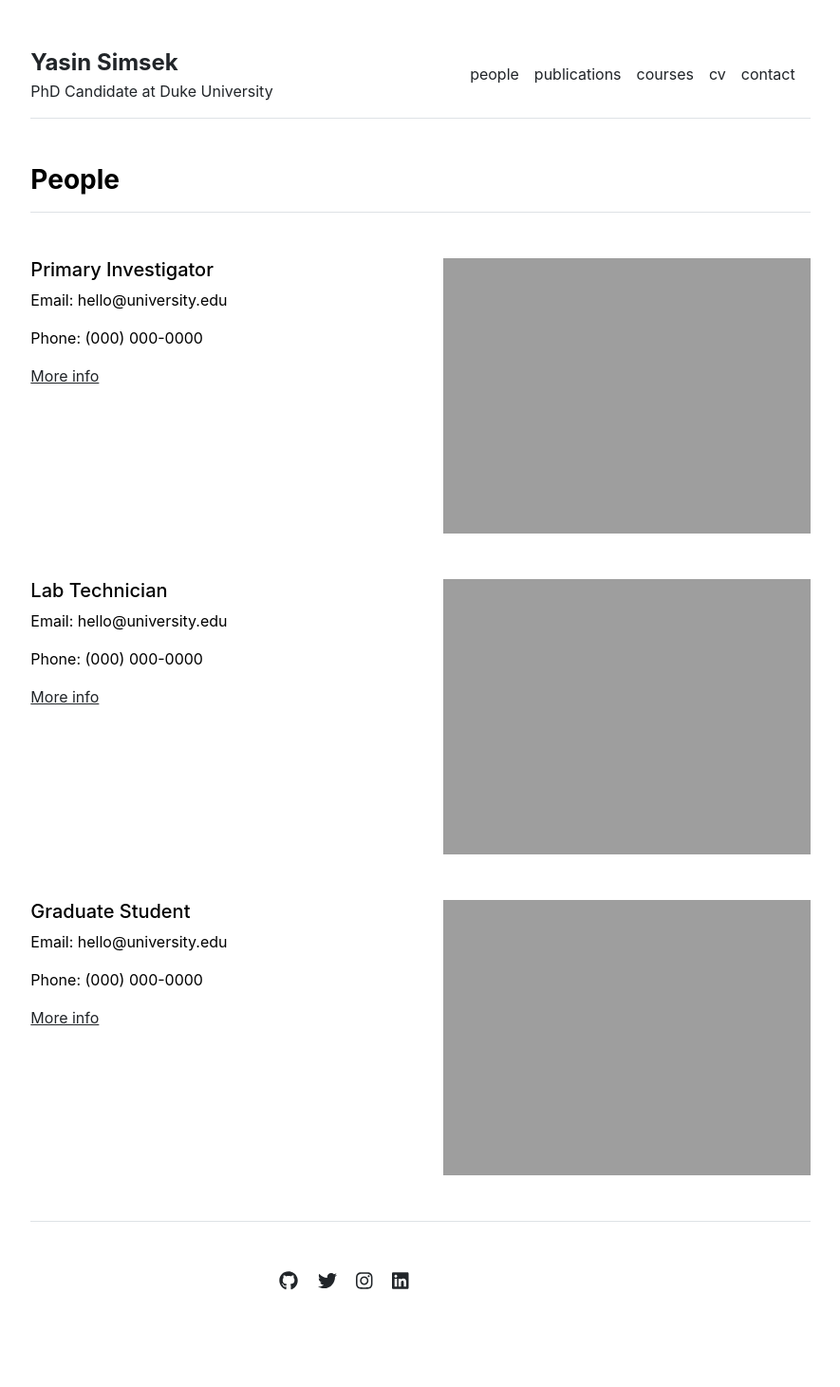
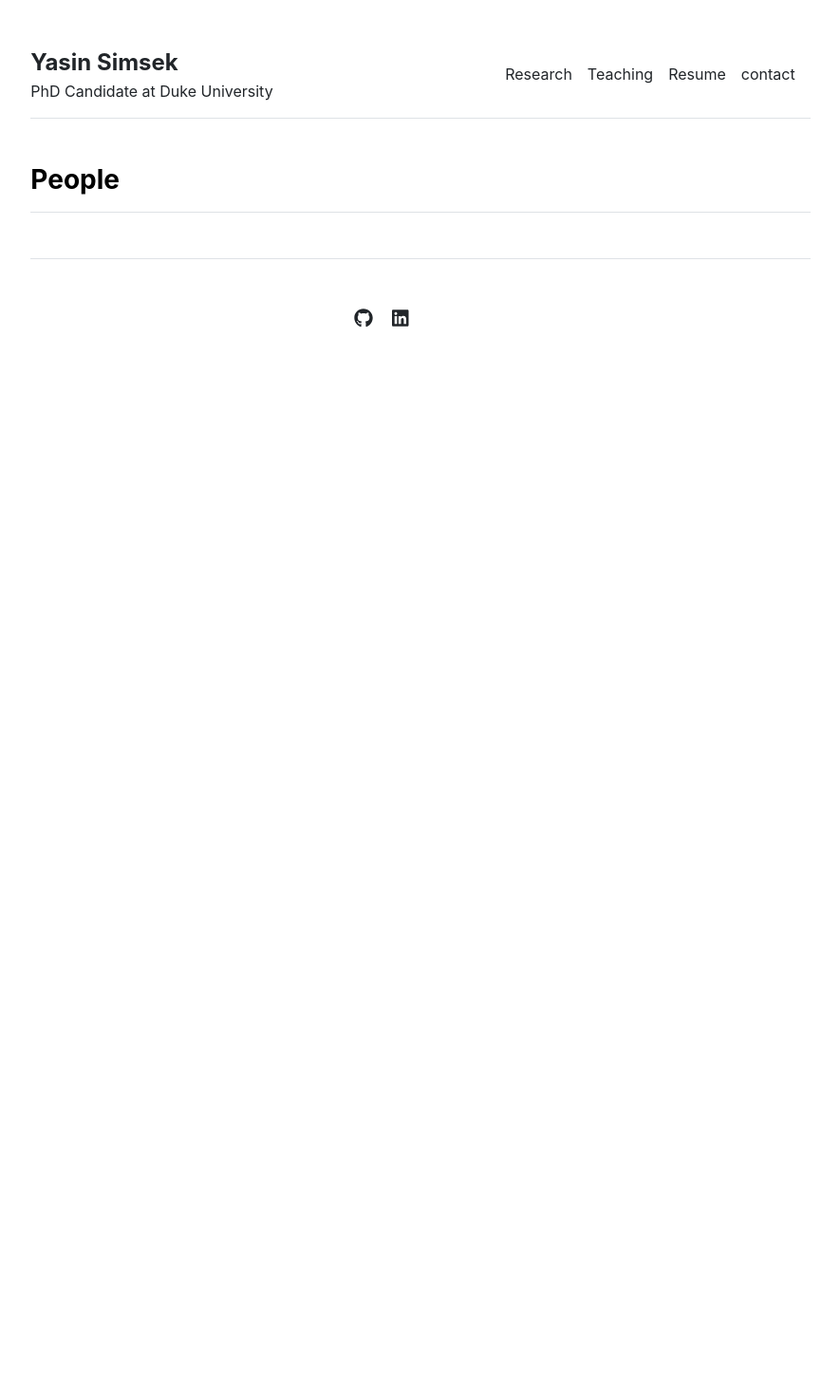
Before and after one commit to yasin-simsek/yasin-simsek.github.io, a Jekyll site: the page built from people.md, in a window 1280 px wide. Shown: the whole page at 95% size, without its empty margins (197-1082 px from the left). Built offline with Jekyll 4.4.1, drawn with Linux system fonts in a browser that asks for light colours; after the commit the page ends 900 px from its top, so only the background shows below that.

Commit message:
sitemap change

```diff
--- a/_data/settings.yml
+++ b/_data/settings.yml
@@ -1,14 +1,8 @@
 menu:
-- {name: 'people', url: '/people'}
-- {name: 'publications', url: '/publications'}
-- {name: 'courses', url: '/courses'}
-- {name: 'cv', url: '/cv'}
+- {name: 'Research', url: '/research'}
+- {name: 'Teaching', url: '/teaching'}
+- {name: 'Resume', url: '/resume'}
 - {name: 'contact', url: '/contact'}
-
-people:
-- {name: 'Primary Investigator', title: 'Researcher', department: 'Physics & Astronomy', institution: 'Some University', institution_address: '1 Main Street, Canada', phone: '(000) 000-0000', email: 'hello@university.edu', office: 'Science Building 505', image: 'assets/img/primary-investigator.jpg', url: 'primary-investigator'}
-- {name: 'Lab Technician', title: 'Researcher', department: 'Physics & Astronomy', institution: 'Some University', institution_address: '1 Main Street, Canada', phone: '(000) 000-0000', email: 'hello@university.edu', office: 'Science Building 505', image: 'assets/img/lab-technician.jpg', url: 'lab-technician'}
-- {name: 'Graduate Student', title: 'Researcher', department: 'Physics & Astronomy', institution: 'Some University', institution_address: '1 Main Street, Canada', phone: '(000) 000-0000', email: 'hello@university.edu', office: 'Science Building 505', image: 'assets/img/graduate-student.jpg', url: 'graduate-student'}
 
 courses:
 - {name: 'Vector Calculus', url: 'vector-calculus'}
@@ -16,10 +10,8 @@ courses:
 - {name: 'Stellar Structures', url: 'stellar-structures'}
 
 social:
-- {icon: 'github', link: 'https://github.com/LeNPaul'}
-- {icon: 'twitter', link: 'https://twitter.com/paululele'}
-- {icon: 'instagram', link: 'https://instagram.com/paululele'}
-- {icon: 'linkedin', link: 'https://linkedin.com/in/lenpaul'}
+- {icon: 'github', link: 'https://github.com/yasin-simsek'}
+- {icon: 'linkedin', link: 'https://www.linkedin.com/in/yasin-simsek-47b8462b3'}
 
 contacts:
 - {name: 'Dr. Academia', title: 'Professor', department: 'Physics & Astronomy', institution: 'Some University', institution_address: '1 Main Street, Canada', phone: '(000) 000-0000', email: 'hello@university.edu', office: 'Science Building 505', image: 'assets/img/contact.jpg'}
```
